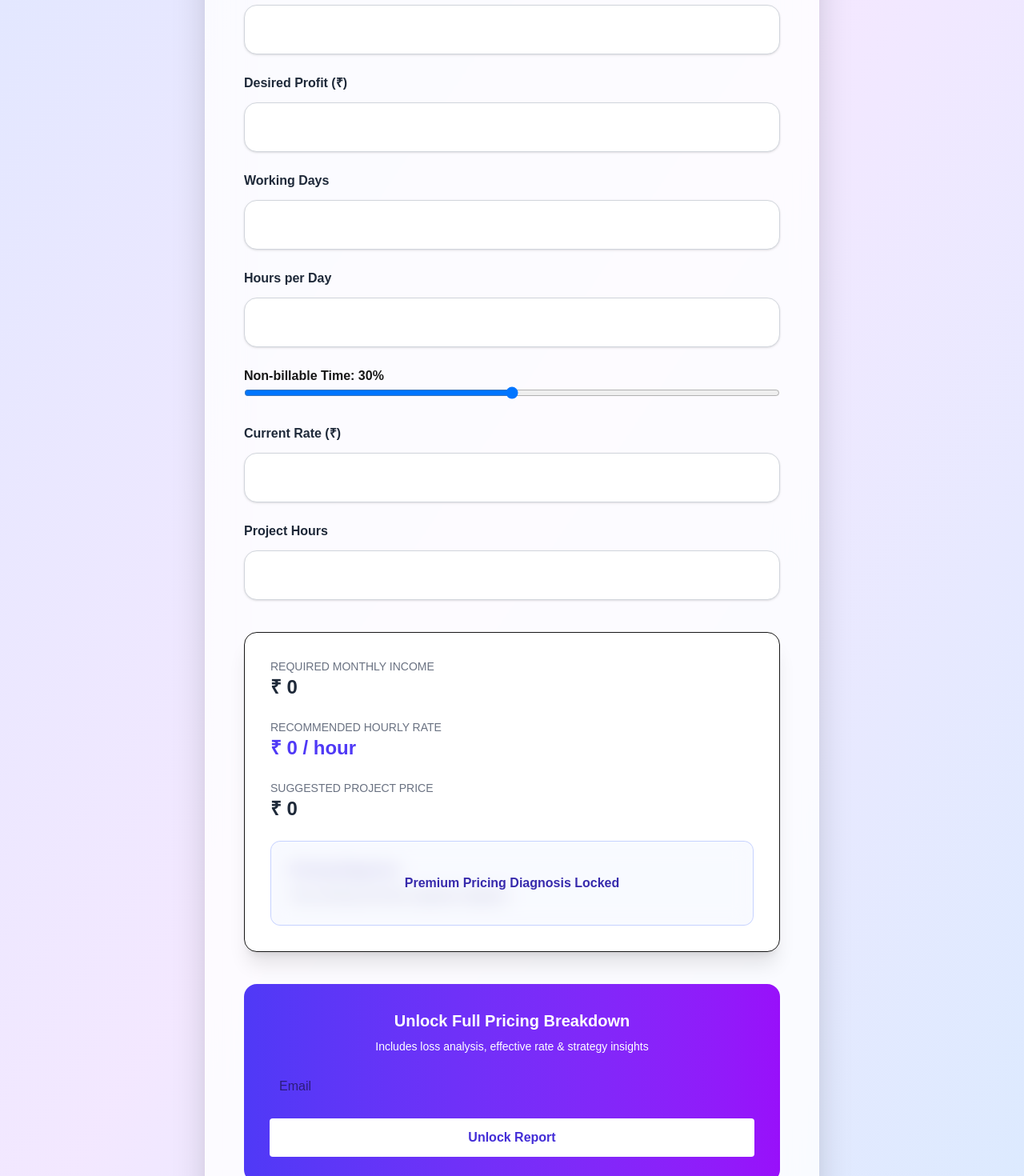
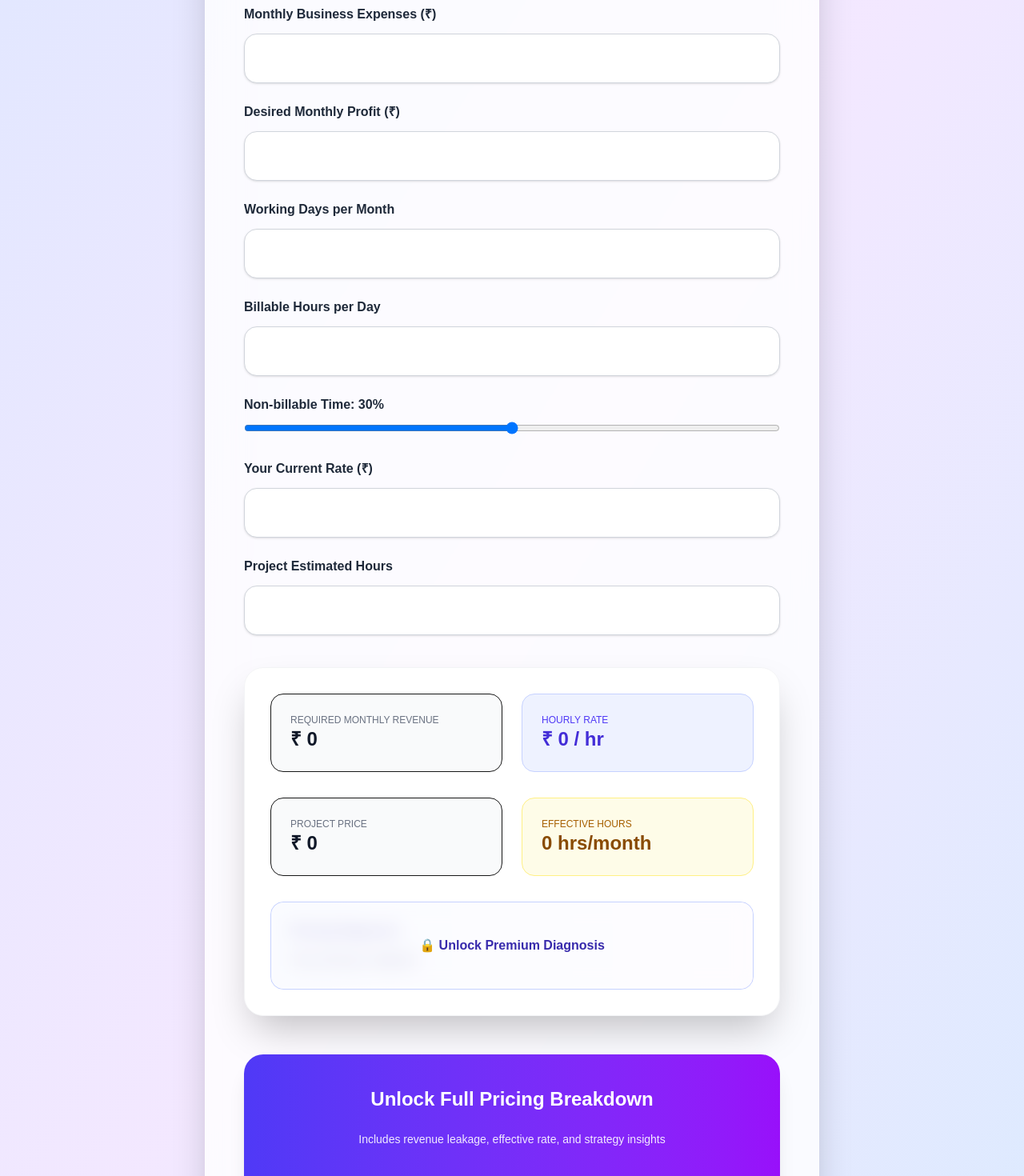
Before and after one commit to kishoredk-tech/freelance-rate, a Next.js app: page / in a window 1280 px wide. Shown: the part 300-1770 px from the top of the page at 80% size. Built offline with nearby package versions, Linux system fonts and the light colour scheme.

Commit message:
Feedback_LinkedIn

```diff
--- a/src/app/page.tsx
+++ b/src/app/page.tsx
@@ -9,14 +9,11 @@ import { track } from "@vercel/analytics";
 export default function Home() {
   const [currency, setCurrency] = useState("INR");
 
-  // 🔥 renamed (no logic break)
   const [desiredProfit, setDesiredProfit] = useState("");
   const [monthlyExpenses, setMonthlyExpenses] = useState("");
 
   const [workingDays, setWorkingDays] = useState("");
   const [billableHours, setBillableHours] = useState("");
-
-  // 🔥 NEW
   const [nonBillablePercent, setNonBillablePercent] = useState(30);
 
   const [projectHours, setProjectHours] = useState("");
@@ -37,7 +34,7 @@ export default function Home() {
   const symbol = currencySymbols[currency];
 
   // =============================
-  // 🔥 UPDATED LOGIC (ENHANCED)
+  // LOGIC
   // =============================
 
   const totalRequired =
@@ -66,18 +63,17 @@ export default function Home() {
   const yearlyLoss = monthlyLoss * 12;
 
   // =============================
-  // PDF (ENHANCED)
+  // PDF
   // =============================
 
   const generatePremiumPDF = () => {
     const doc = new jsPDF();
 
-    doc.setFontSize(18);
-    doc.text("Freelance Pricing Report", 20, 20);
+    doc.setFontSize(20);
+    doc.text("Freelance Pricing Intelligence Report", 20, 20);
 
     doc.setFontSize(12);
-
-    doc.text(`Expenses: ${symbol} ${monthlyExpenses}`, 20, 40);
+    doc.text(`Monthly Expenses: ${symbol} ${monthlyExpenses}`, 20, 40);
     doc.text(`Desired Profit: ${symbol} ${desiredProfit}`, 20, 50);
     doc.text(`Total Target: ${symbol} ${totalRequired}`, 20, 60);
 
@@ -88,7 +84,7 @@ export default function Home() {
     );
 
     doc.text(
-      `Recommended Rate: ${symbol} ${recommendedHourlyRate}/hr`,
+      `Recommended Hourly Rate: ${symbol} ${recommendedHourlyRate}`,
       20,
       100
     );
@@ -96,14 +92,19 @@ export default function Home() {
     doc.text(`Project Price: ${symbol} ${projectPrice}`, 20, 115);
 
     if (rateGap > 0) {
-      doc.text(`Undercharging: ${symbol} ${rateGap}/hr`, 20, 135);
+      doc.text(`Undercharging by: ${symbol} ${rateGap}/hr`, 20, 135);
       doc.text(`Monthly Loss: ${symbol} ${monthlyLoss}`, 20, 145);
+      doc.text(`Yearly Loss: ${symbol} ${yearlyLoss}`, 20, 155);
     }
 
-    doc.save("pricing-report.pdf");
+    doc.save("Freelance-Pricing-Report.pdf");
 
     track("premium_report_downloaded");
   };
+
+  // =============================
+  // EMAIL GATE
+  // =============================
 
   const handleUnlock = async () => {
     if (!email) return;
@@ -113,7 +114,9 @@ export default function Home() {
 
     const res = await fetch("/api/subscribe", {
       method: "POST",
-      headers: { "Content-Type": "application/json" },
+      headers: {
+        "Content-Type": "application/json",
+      },
       body: JSON.stringify({ email }),
     });
 
@@ -123,7 +126,7 @@ export default function Home() {
       setSuccessMessage("Unlocked. Generating report...");
       generatePremiumPDF();
     } else {
-      setSuccessMessage("Something went wrong.");
+      setSuccessMessage("Something went wrong. Try again.");
     }
 
     setLoading(false);
@@ -133,16 +136,23 @@ export default function Home() {
     <main className="min-h-screen bg-gradient-to-br from-indigo-100 via-purple-100 to-blue-100 py-16 px-6">
       <div className="max-w-3xl mx-auto bg-white/80 backdrop-blur-xl shadow-2xl rounded-3xl p-12 space-y-10 border border-white/40">
 
-        <h1 className="text-4xl font-bold text-indigo-900 text-center">
-          Freelance Rate Intelligence
-        </h1>
+        {/* HEADER */}
+        <div className="text-center space-y-3">
+          <h1 className="text-4xl font-bold text-indigo-900">
+            Freelance Rate Intelligence
+          </h1>
+          <p className="text-gray-600">
+            Calculate your true freelance rate based on real capacity.
+          </p>
+        </div>
 
+        {/* INPUTS */}
         <div className="space-y-6">
 
           <select
             value={currency}
             onChange={(e) => setCurrency(e.target.value)}
-            className="w-full p-4 rounded-xl border border-indigo-300"
+            className="w-full p-4 rounded-xl border border-indigo-300 bg-white text-indigo-900 font-semibold shadow-md"
           >
             <option value="INR">INR (₹)</option>
             <option value="USD">USD ($)</option>
@@ -151,23 +161,23 @@ export default function Home() {
           </select>
 
           <InputField
-            label={`Monthly Expenses (${symbol})`}
+            label={`Monthly Business Expenses (${symbol})`}
             value={monthlyExpenses}
             onChange={setMonthlyExpenses}
           />
 
           <InputField
-            label={`Desired Profit (${symbol})`}
+            label={`Desired Monthly Profit (${symbol})`}
             value={desiredProfit}
             onChange={setDesiredProfit}
           />
 
-          <InputField label="Working Days" value={workingDays} onChange={setWorkingDays} />
-          <InputField label="Hours per Day" value={billableHours} onChange={setBillableHours} />
+          <InputField label="Working Days per Month" value={workingDays} onChange={setWorkingDays} />
+          <InputField label="Billable Hours per Day" value={billableHours} onChange={setBillableHours} />
 
-          {/* 🔥 NEW SLIDER */}
+          {/* NON BILLABLE SLIDER */}
           <div>
-            <label className="font-semibold">
+            <label className="block mb-2 font-semibold text-gray-800">
               Non-billable Time: {nonBillablePercent}%
             </label>
             <input
@@ -180,10 +190,11 @@ export default function Home() {
             />
           </div>
 
-          <InputField label={`Current Rate (${symbol})`} value={currentRate} onChange={setCurrentRate} />
-          <InputField label="Project Hours" value={projectHours} onChange={setProjectHours} />
+          <InputField label={`Your Current Rate (${symbol})`} value={currentRate} onChange={setCurrentRate} />
+          <InputField label="Project Estimated Hours" value={projectHours} onChange={setProjectHours} />
         </div>
 
+        {/* RESULTS */}
         <ResultsCard
           currencySymbol={symbol}
           totalRequired={totalRequired}
@@ -196,35 +207,41 @@ export default function Home() {
           unlocked={unlocked}
         />
 
+        {/* PREMIUM */}
         {!unlocked && (
-          <div className="p-8 bg-gradient-to-r from-indigo-600 to-purple-600 text-white rounded-2xl">
+          <div className="mt-12 p-10 rounded-3xl bg-gradient-to-r from-indigo-600 to-purple-600 text-white space-y-6 shadow-xl">
 
-            <h2 className="text-xl font-semibold text-center">
+            <h2 className="text-2xl font-semibold text-center">
               Unlock Full Pricing Breakdown
             </h2>
 
-            <p className="text-sm text-center mt-2">
-              Includes loss analysis, effective rate & strategy insights
+            <p className="text-sm text-center opacity-90">
+              Includes revenue leakage, effective rate, and strategy insights
             </p>
 
             <input
               type="email"
-              placeholder="Email"
+              placeholder="Enter your professional email"
               value={email}
               onChange={(e) => setEmail(e.target.value)}
-              className="w-full p-3 mt-4 rounded text-black"
+              className="w-full p-4 rounded-xl text-gray-900"
             />
 
             <button
               onClick={handleUnlock}
-              className="w-full mt-4 bg-white text-indigo-700 p-3 rounded font-semibold"
+              disabled={loading}
+              className="w-full py-4 rounded-xl font-semibold text-lg bg-white text-indigo-700"
             >
-              {loading ? "Processing..." : "Unlock Report"}
+              {loading ? "Processing..." : "Unlock Premium Insights"}
             </button>
 
-            {successMessage && <p className="mt-2 text-center">{successMessage}</p>}
+            {successMessage && (
+              <p className="text-center text-sm">{successMessage}</p>
+            )}
+
           </div>
         )}
+
       </div>
     </main>
   );
--- a/src/components/ResultsCard.tsx
+++ b/src/components/ResultsCard.tsx
@@ -1,3 +1,5 @@
+"use client";
+
 type ResultsCardProps = {
   currencySymbol: string;
   totalRequired: number;
@@ -6,6 +8,7 @@ type ResultsCardProps = {
   rateGap: number;
   monthlyLoss: number;
   yearlyLoss: number;
+  effectiveHours: number; // ✅ THIS WAS MISSING
   unlocked: boolean;
 };
 
@@ -17,61 +20,79 @@ export default function ResultsCard({
   rateGap,
   monthlyLoss,
   yearlyLoss,
+  effectiveHours,
   unlocked,
 }: ResultsCardProps) {
   return (
-    <div className="mt-8 p-8 bg-white rounded-2xl shadow-xl space-y-6 border">
+    <div className="mt-10 p-8 bg-white rounded-3xl shadow-2xl border border-gray-100 space-y-8">
 
-      <div>
-        <p className="text-sm text-gray-500 uppercase">Required Monthly Income</p>
-        <p className="text-2xl font-bold text-gray-800">
+      {/* TOP */}
+      <div className="grid grid-cols-1 md:grid-cols-2 gap-6">
+
+        <div className="p-6 rounded-2xl bg-gray-50 border">
+          <p className="text-xs text-gray-500 uppercase">Required Monthly Revenue</p>
+          <p className="text-2xl font-bold text-gray-900">
             {currencySymbol} {totalRequired}
           </p>
         </div>
 
-      <div>
-        <p className="text-sm text-gray-500 uppercase">Recommended Hourly Rate</p>
-        <p className="text-2xl font-bold text-indigo-600">
-          {currencySymbol} {recommendedHourlyRate} / hour
+        <div className="p-6 rounded-2xl bg-indigo-50 border border-indigo-200">
+          <p className="text-xs text-indigo-600 uppercase">Hourly Rate</p>
+          <p className="text-2xl font-bold text-indigo-700">
+            {currencySymbol} {recommendedHourlyRate} / hr
           </p>
         </div>
 
-      <div>
-        <p className="text-sm text-gray-500 uppercase">Suggested Project Price</p>
-        <p className="text-2xl font-bold text-gray-800">
+      </div>
+
+      {/* SECOND */}
+      <div className="grid grid-cols-1 md:grid-cols-2 gap-6">
+
+        <div className="p-6 rounded-2xl bg-gray-50 border">
+          <p className="text-xs text-gray-500 uppercase">Project Price</p>
+          <p className="text-2xl font-bold text-gray-900">
             {currencySymbol} {projectPrice}
           </p>
         </div>
 
-      {/* PREMIUM SECTION */}
+        <div className="p-6 rounded-2xl bg-yellow-50 border border-yellow-200">
+          <p className="text-xs text-yellow-700 uppercase">Effective Hours</p>
+          <p className="text-2xl font-bold text-yellow-800">
+            {Math.round(effectiveHours)} hrs/month
+          </p>
+        </div>
 
-      <div className="relative mt-6 p-6 rounded-xl bg-indigo-50 border border-indigo-200">
+      </div>
+
+      {/* PREMIUM */}
+      <div className="relative p-6 rounded-2xl bg-gradient-to-r from-indigo-50 to-purple-50 border border-indigo-200">
 
         {!unlocked && (
-          <div className="absolute inset-0 backdrop-blur-md bg-white/60 flex items-center justify-center rounded-xl">
+          <div className="absolute inset-0 bg-white/70 backdrop-blur-md flex items-center justify-center rounded-2xl text-center px-4">
             <p className="font-semibold text-indigo-800">
-              Premium Pricing Diagnosis Locked
+              🔒 Unlock Premium Diagnosis
             </p>
           </div>
         )}
 
-        <p className="font-semibold text-indigo-800 mb-2">
+        <p className="font-semibold text-indigo-800 mb-3">
           Pricing Diagnosis
         </p>
 
         {rateGap > 0 ? (
           <div className="space-y-1 text-indigo-900">
-            <p>Undercharging by: {currencySymbol} {rateGap}/hour</p>
-            <p>Monthly Revenue Loss: {currencySymbol} {monthlyLoss}</p>
-            <p>Yearly Revenue Loss: {currencySymbol} {yearlyLoss}</p>
+            <p>Undercharging: {currencySymbol} {rateGap}/hr</p>
+            <p>Monthly Loss: {currencySymbol} {monthlyLoss}</p>
+            <p>Yearly Loss: {currencySymbol} {yearlyLoss}</p>
           </div>
         ) : (
           <p className="text-indigo-900">
-            Your pricing structure appears aligned.
+            Your pricing is aligned.
           </p>
         )}
 
       </div>
+
     </div>
   );
 }
```
Lines whose indentation alone changed are shown as unchanged.
